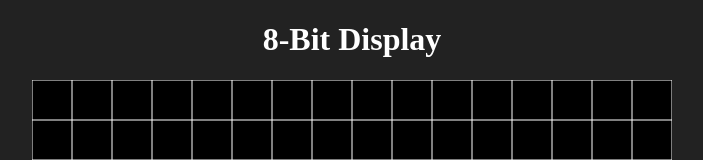
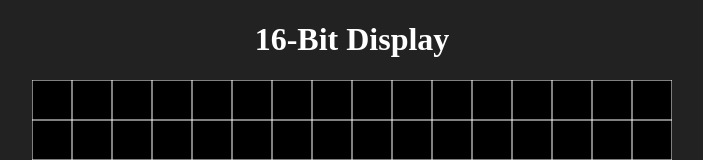
Before and after one commit to MarellaB/C_16Bit_Display, a plain HTML site: page index.html in a window 1280 px wide. Shown: the top 160 px of the page, without its empty margins (288-991 px from the left). Drawn offline with Linux system fonts and the light colour scheme.

Commit message:
Corrected Title

```diff
--- a/index.html
+++ b/index.html
@@ -3,7 +3,7 @@
   <head>
     <meta charset="utf-8">
     <meta name="viewport" content="width=device-width, initial-scale=1">
-    <title>C-Class 8-Bit Display</title>
+    <title>C-Class 16-Bit Display</title>
     <style media="screen">
       body {
         background-color: #222;
@@ -21,7 +21,7 @@
     </style>
   </head>
   <body>
-    <h1>8-Bit Display</h1>
+    <h1>16-Bit Display</h1>
     <canvas id="display" width="640" height="640">
       Please change or update your browser :)
       <br />
```
